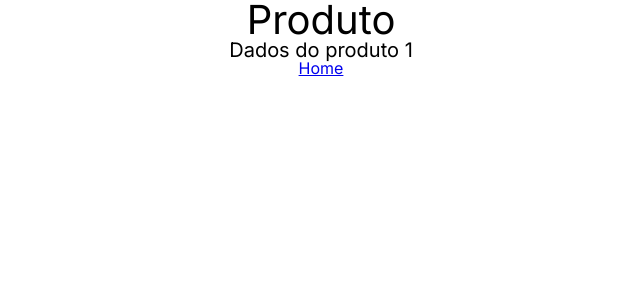
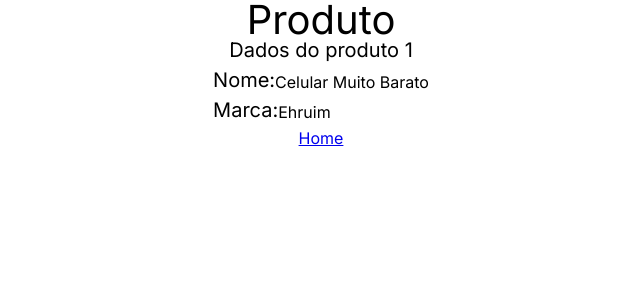
Before and after one commit to ewertonjsilva/exemplo_next_3ETIM_24, a Next.js app: page /listaprodutos/1 in a window 1280 px wide. Shown: the top 300 px of the page, without its empty margins (319-959 px from the left). Built offline with nearby package versions, Linux system fonts and the light colour scheme.

Commit message:
listagem de itens

```diff
--- a/src/app/listaprodutos/[id]/page.tsx
+++ b/src/app/listaprodutos/[id]/page.tsx
@@ -1,11 +1,35 @@
 import Link from "next/link";
 
-export default function Produto({params} : {params: {id: string}}) {
+import produtos from '../../../produtos';
+
+export default function Produto({ params }: { params: { id: string } }) {
 
     return (
         <>
             <h1>Produto</h1>
             <p>Dados do produto {params.id}</p>
+
+            {
+                produtos.map(
+                    (prod) => {
+                        if (prod.id == parseInt(params.id)) {
+                            return (
+                                <div key={prod.id}>
+                                    <div style={{ display: 'flex', flexDirection: 'row', margin: '1rem', alignItems: 'flex-end' }}>
+                                        <p>Nome: </p>
+                                        <span>{prod.nome}</span>
+                                    </div>
+                                    <div style={{ display: 'flex', flexDirection: 'row', margin: '1rem', alignItems: 'flex-end' }}>
+                                        <p>Marca: </p>
+                                        <span>{prod.marca}</span>
+                                    </div>
+                                </div>
+                            );
+                        }
+                    }
+                )
+            }
+
             <Link href={"/listaprodutos"}>Home</Link>
         </>
     );
--- a/src/app/listaprodutos/page.tsx
+++ b/src/app/listaprodutos/page.tsx
@@ -1,6 +1,6 @@
 import Link from "next/link";
 
-import produtos from '../produtos';
+import produtos from '../../produtos';
 
 export default function ListaProdutos() {
     return (
@@ -12,6 +12,7 @@ export default function ListaProdutos() {
                 <Link href={"/listaprodutos/3"}><li>Produto 3</li></Link>
             </ol> */}
 
+            {/* {produtos.map((prod) => prod.nome)} */}
             <ol>
                 {
                     produtos.map(
@@ -21,7 +22,6 @@ export default function ListaProdutos() {
                             </Link>
                     )
                 }
-                {/* {produtos.map((prod) => prod.nome)} */}
             </ol>
 
             <Link href={"/"}>Home</Link>
```
Also changed, not shown: src/produtos.js (renamed from src/app/produtos.js).
